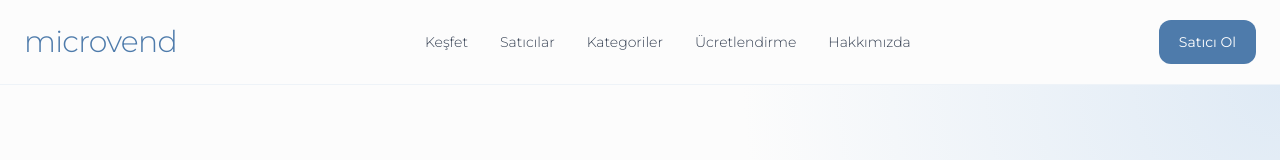
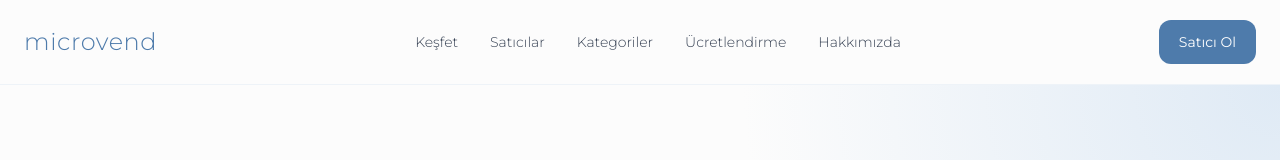
Before and after one commit to oguzkaraa1975/microvend-last, a React (Vite) app: page / in a window 1280 px wide. Shown: the top 160 px of the page. Built offline with nearby package versions, Linux system fonts and the light colour scheme.

Commit message:
Polish header logo

```diff
--- a/src/components/Header.tsx
+++ b/src/components/Header.tsx
@@ -9,7 +9,7 @@ function Header() {
       <div className="mx-auto flex max-w-7xl items-center justify-between px-6 py-5">
         <Link
           to="/"
-          className="text-3xl font-light tracking-tight text-[#4e7bab]"
+          className="text-xl font-light tracking-wide text-[#4e7bab] md:text-2xl"
           onClick={() => setMenuOpen(false)}
         >
           microvend
```
